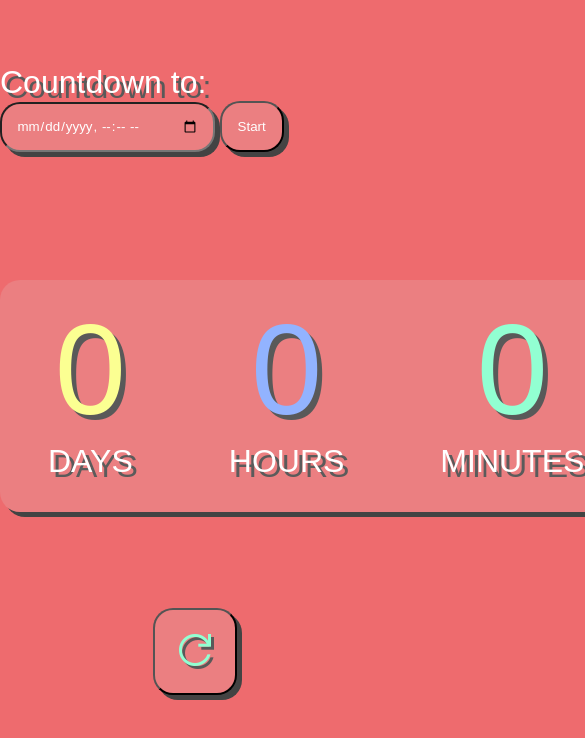
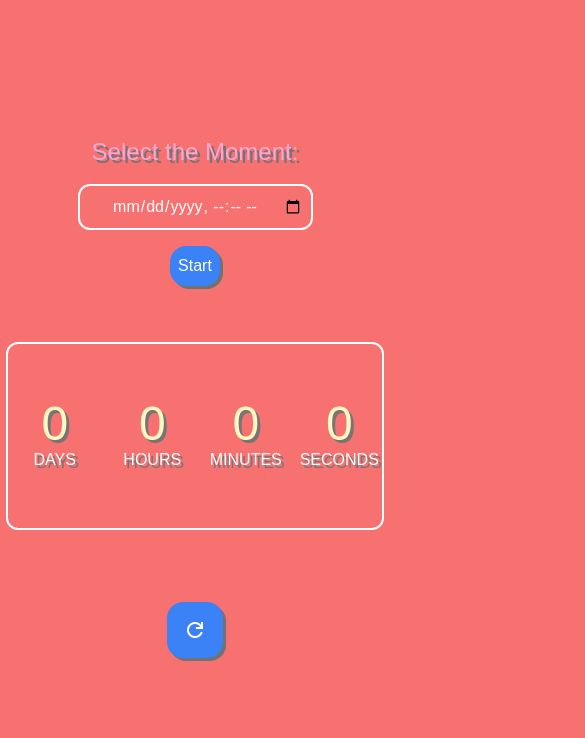
Before and after one commit to gitRaduZamfir/first-timer-project, a plain HTML site: page index.html in a window 390 px wide. Shown: the top 738 px of the page, 585 px wide, since content can reach past the window. Drawn offline with nearby package versions, Linux system fonts and the light colour scheme; a web font is replaced by a local one.

Commit message:
made timer responsive and added animation end

```diff
--- /dev/null
+++ b/confetti.js
@@ -0,0 +1,104 @@
+let W = window.innerWidth;
+let H = window.innerHeight;
+const canvas = document.getElementById("canvas");
+const context = canvas.getContext("2d");
+const maxConfettis = 150;
+const particles = [];
+
+const possibleColors = [
+  "DodgerBlue",
+  "OliveDrab",
+  "Gold",
+  "Pink",
+  "SlateBlue",
+  "LightBlue",
+  "Gold",
+  "Violet",
+  "PaleGreen",
+  "SteelBlue",
+  "SandyBrown",
+  "Chocolate",
+  "Crimson",
+];
+
+function randomFromTo(from, to) {
+  return Math.floor(Math.random() * (to - from + 1) + from);
+}
+
+function confettiParticle() {
+  this.x = Math.random() * W; // x
+  this.y = Math.random() * H - H; // y
+  this.r = randomFromTo(11, 33); // radius
+  this.d = Math.random() * maxConfettis + 11;
+  this.color =
+    possibleColors[Math.floor(Math.random() * possibleColors.length)];
+  this.tilt = Math.floor(Math.random() * 33) - 11;
+  this.tiltAngleIncremental = Math.random() * 0.07 + 0.05;
+  this.tiltAngle = 0;
+
+  this.draw = function () {
+    context.beginPath();
+    context.lineWidth = this.r / 2;
+    context.strokeStyle = this.color;
+    context.moveTo(this.x + this.tilt + this.r / 3, this.y);
+    context.lineTo(this.x + this.tilt, this.y + this.tilt + this.r / 5);
+    return context.stroke();
+  };
+}
+
+function DrawC() {
+  const results = [];
+
+  // Magical recursive functional love
+  requestAnimationFrame(DrawC);
+
+  context.clearRect(0, 0, W, window.innerHeight);
+
+  for (var i = 0; i < maxConfettis; i++) {
+    results.push(particles[i].draw());
+  }
+
+  let particle = {};
+  let remainingFlakes = 0;
+  for (var i = 0; i < maxConfettis; i++) {
+    particle = particles[i];
+
+    particle.tiltAngle += particle.tiltAngleIncremental;
+    particle.y += (Math.cos(particle.d) + 3 + particle.r / 2) / 2;
+    particle.tilt = Math.sin(particle.tiltAngle - i / 3) * 15;
+
+    if (particle.y <= H) remainingFlakes++;
+
+    // If a confetti has fluttered out of view,
+    // bring it back to above the viewport and let if re-fall.
+    if (particle.x > W + 30 || particle.x < -30 || particle.y > H) {
+      particle.x = Math.random() * W;
+      particle.y = -30;
+      particle.tilt = Math.floor(Math.random() * 10) - 20;
+    }
+  }
+
+  return results;
+}
+
+window.addEventListener(
+  "resize",
+  function () {
+    W = window.innerWidth;
+    H = window.innerHeight;
+    canvas.width = window.innerWidth;
+    canvas.height = window.innerHeight;
+  },
+  false
+);
+
+// Push new confetti objects to `particles[]`
+for (var i = 0; i < maxConfettis; i++) {
+  particles.push(new confettiParticle());
+}
+
+// Initialize
+canvas.width = W;
+canvas.height = H;
+
+DrawC();
--- a/index.html
+++ b/index.html
@@ -4,46 +4,101 @@
     <meta charset="UTF-8" />
     <meta http-equiv="X-UA-Compatible" content="IE=edge" />
     <meta name="viewport" content="width=device-width, initial-scale=1.0" />
+    <link rel="stylesheet" href="styles.css" />
     <link
       rel="stylesheet"
       href="https://fonts.googleapis.com/css2?family=Material+Symbols+Outlined:opsz,wght,FILL,GRAD@20..48,100..700,0..1,-50..200"
     />
-    <link rel="stylesheet" href="styles.css" />
-
-    <title>Countdown Timer Project</title>
+    <script src="https://cdn.tailwindcss.com"></script>
+    <title>Document</title>
   </head>
-  <body>
-    <section class="timer">
-      <header>
-        <div class="input_space">
-          <label id="labelID" for="countdown">Countdown to:</label>
-          <input type="datetime-local" id="countdown" name="countdown" />
-          <button id="startBtn" class="start_btn">Start</button>
-        </div>
-      </header>
-      <div id="timer" class="timer_all">
+  <body class="bg-red-400 relative">
+    <canvas id="canvas" class="hidden absolute z-30"></canvas>
+    <main id="mainID" class="mx-1.5 my-20">
+      <section
+        id="section_one"
+        class="header bg-red-400 flex flex-col py-14 space-y-4"
+      >
+        <label
+          id="labelID"
+          for="countdown"
+          class="countdown_label text-center mx-auto text-pink-300 text-2xl"
+          >Select the Moment:</label
+        >
+        <input
+          type="datetime-local"
+          id="countdown"
+          name="countdown"
+          class="text-center mx-auto text-white bg-red-400 border-2 border-solid border-white rounded-xl p-2"
+        />
+        <button
+          id="startBtn"
+          class="start_btn mx-auto bg-blue-500 rounded-2xl p-2 text-white"
+        >
+          Start
+        </button>
+      </section>
+      <section
+        id="section_two"
+        class="main border-2 border-solid border-white rounded-xl text-white bg-red-400 grid grid-cols-4 justify-center text-l space-x-2 py-14"
+      >
         <div class="timer_all_days">
-          <div id="daysID" class="timer_all_days_value">0</div>
-          <div class="timer_all_days_name">DAYS</div>
+          <div
+            id="daysID"
+            class="timer_all_days_value text-center text-5xl text-yellow-100"
+          >
+            0
+          </div>
+          <div class="timer_all_days_name text-center">DAYS</div>
         </div>
         <div class="timer_all_hours">
-          <div id="hoursID" class="timer_all_hours_value">0</div>
-          <div class="timer_all_hours_name">HOURS</div>
+          <div
+            id="hoursID"
+            class="timer_all_hours_value text-center text-5xl text-yellow-100"
+          >
+            0
+          </div>
+          <div class="timer_all_hours_name text-center">HOURS</div>
         </div>
         <div class="timer_all_minutes">
-          <div id="minutesID" class="timer_all_minutes_value">0</div>
-          <div class="timer_all_minutes_name">MINUTES</div>
+          <div
+            id="minutesID"
+            class="timer_all_minutes_value text-center text-5xl text-yellow-100"
+          >
+            0
+          </div>
+          <div class="timer_all_minutes_name text-center">MINUTES</div>
         </div>
         <div class="timer_all_seconds">
-          <div id="secondsID" class="timer_all_seconds_value">0</div>
-          <div class="timer_all_seconds_name">SECONDS</div>
+          <div
+            id="secondsID"
+            class="timer_all_seconds_value text-center text-5xl text-yellow-100"
+          >
+            0
+          </div>
+          <div class="timer_all_seconds_name text-center">SECONDS</div>
         </div>
-      </div>
-      <div id="message" class="countdown_message">Countdown is over!</div>
-      <button id="refresh_btn" class="refresh_btn">
-        <span class="material-symbols-outlined"> refresh </span>
-      </button>
-    </section>
+      </section>
+      <section
+        id="section_three"
+        class="footer bg-red-400 mx-auto flex justify-center flex-col py-14 space-y-4 relative"
+      >
+        <label
+          id="message"
+          class="text-4xl text-white countdown_message text-center mx-auto bg-purple-300 p-4 rounded-2xl z-10 mt-28"
+          >Countdown is over!</label
+        >
+
+        <button
+          id="refresh_btn"
+          class="material-symbols-outlined refresh_btn mx-auto bg-blue-500 rounded-2xl z-40"
+        >
+          refresh
+        </button>
+      </section>
+    </main>
+
     <script src="script.js"></script>
+    <script src="confetti.js"></script>
   </body>
 </html>
--- a/script.js
+++ b/script.js
@@ -8,6 +8,10 @@ let timer = document.getElementById("timer");
 let inputValue = document.getElementById("countdown");
 let label = document.getElementById("labelID");
 let refresh = document.getElementById("refresh_btn");
+let sectionOne = document.getElementById("section_one");
+let sectionTwo = document.getElementById("section_two");
+let sectionThree = document.getElementById("section_three");
+let mainId = document.getElementById("mainID");
 
 let intervalId;
 
@@ -28,10 +32,11 @@ function countDownFn(x) {
     if (count <= 0) {
       clearInterval(intervalId);
       message.classList.add("countdown_message_active");
-      label.classList.add("label_active");
-      startBtn.classList.add("button_active");
-      inputValue.classList.add("input_active");
-      timer.classList.add("timer_all_active");
+      canvas.classList.remove("hidden");
+      mainId.classList.remove("my-20");
+      DrawC();
+      sectionOne.classList.add("hidden");
+      sectionTwo.classList.add("hidden");
     }
   }, 1000);
 }
--- a/styles.css
+++ b/styles.css
@@ -1,200 +1,43 @@
 @import url("https://fonts.googleapis.com/css2?family=Martian+Mono:wght@100;300;500;700&display=swap");
-* {
-  box-sizing: border-box;
-  margin: 0;
-  padding: 0;
-}
 
 body {
   font-family: "Martian Mono", sans-serif;
-  font-weight: 100;
-  background-color: #ee6b6e;
-}
-
-.timer {
-  display: flex;
-  justify-content: center;
-  flex-direction: column;
-  height: 90vh;
-}
-
-header {
-  margin: auto;
-  display: flex;
-  justify-content: center;
-}
-
-.timer_all {
-  margin: auto;
-  justify-content: center;
-  display: flex;
-  background-color: #eb7f81;
-  box-shadow: 5px 5px #434343;
-  border-radius: 20px;
-  z-index: 1;
-}
-
-.timer_all_active {
-  filter: blur(5px);
-}
-
-.timer_all_days {
-  padding: 0 2rem;
-
-  margin: 1rem;
-}
-
-.timer_all_days_name {
-  font-size: 2rem;
-  text-align: center;
-  padding-bottom: 1rem;
-  color: white;
-  text-shadow: 5px 5px #5b5b5b;
-}
-.timer_all_days_value {
-  font-size: 8rem;
-  color: rgb(251, 255, 146);
-  text-shadow: 5px 5px #595959;
-  text-align: center;
-}
-
-.timer_all_hours {
-  padding: 0 2rem;
-
-  margin: 1rem;
-}
-
-.timer_all_hours_name {
-  font-size: 2rem;
-  text-align: center;
-  padding-bottom: 1rem;
-  color: white;
-  text-shadow: 5px 5px #5b5b5b;
-}
-.timer_all_hours_value {
-  font-size: 8rem;
-  color: rgb(146, 179, 255);
-  text-shadow: 5px 5px #595959;
-  text-align: center;
-}
-
-.timer_all_minutes {
-  padding: 0 2rem;
-
-  margin: 1rem;
-}
-
-.timer_all_minutes_name {
-  font-size: 2rem;
-  text-align: center;
-  padding-bottom: 1rem;
-  color: white;
-  text-shadow: 5px 5px #5b5b5b;
-}
-.timer_all_minutes_value {
-  font-size: 8rem;
-  color: rgb(146, 255, 210);
-  text-shadow: 5px 5px #595959;
-  text-align: center;
-}
-
-.timer_all_seconds {
-  padding: 0 2rem;
-
-  margin: 1rem;
-}
-
-.timer_all_seconds_name {
-  font-size: 2rem;
-  text-align: center;
-  padding-bottom: 1rem;
-  color: white;
-  text-shadow: 5px 5px #5b5b5b;
-}
-.timer_all_seconds_value {
-  font-size: 8rem;
-  color: rgb(255, 109, 233);
-  text-shadow: 5px 5px #595959;
-  text-align: center;
 }
 
 .countdown_message {
-  margin: auto;
-  font-size: 3rem;
-  text-align: center;
   display: none;
-  color: white;
-  font-size: 2rem;
-  font-weight: 500;
-  text-shadow: 5px 5px #595959;
-  background-color: #eb7fd5;
-  padding: 2rem;
-  box-shadow: 5px 5px #434343;
-  border-radius: 20px;
-  z-index: 2;
-  margin-top: 2rem;
 }
 
 .countdown_message_active {
   display: block;
+  box-shadow: 3px 3px #434343;
+  text-shadow: 3px 3px #757575;
 }
 
-label {
-  color: white;
-  font-size: 2rem;
-  font-weight: 500;
-  text-shadow: 5px 5px #595959;
+.material-symbols-outlined {
+  padding: 1rem;
+  color: rgb(255, 255, 255);
+
+  box-shadow: 3px 3px #727272;
+
   text-align: center;
-  border-radius: 20px;
-}
-
-.label_active {
-  filter: blur(5px);
 }
 
 .start_btn {
-  padding: 1rem;
-  background-color: #eb7f81;
-  box-shadow: 5px 5px #434343;
-  border-radius: 20px;
-  color: white;
-  font-family: "Martian Mono", sans-serif;
-  font-weight: 500;
+  box-shadow: 3px 3px #727272;
 }
 
-.button_active {
-  filter: blur(5px);
+.main,
+.countdown_label {
+  text-shadow: 3px 3px #757575;
 }
 
-input {
-  padding: 0.9rem;
-  background-color: #eb7f81;
-  box-shadow: 5px 5px #434343;
-  border-radius: 20px;
-  color: white;
-  font-family: "Martian Mono", sans-serif;
-  font-weight: 500;
+/*confetti animation*/
+
+canvas {
+  overflow-y: hidden;
+  overflow-x: hidden;
+  width: 100%;
+  height: 100vh;
+  margin: 0;
 }
-
-.input_active {
-  filter: blur(5px);
-}
-
-.refresh_btn {
-  margin: auto;
-  padding: 1rem;
-  background-color: #eb7f81;
-  box-shadow: 5px 5px #434343;
-  border-radius: 20px;
-  color: white;
-  font-family: "Martian Mono", sans-serif;
-  font-weight: 500;
-  margin-top: 2rem;
-}
-
-.material-symbols-outlined {
-  font-size: 3rem;
-  color: rgb(146, 255, 210);
-  text-shadow: 3px 3px #595959;
-  text-align: center;
-}
```
